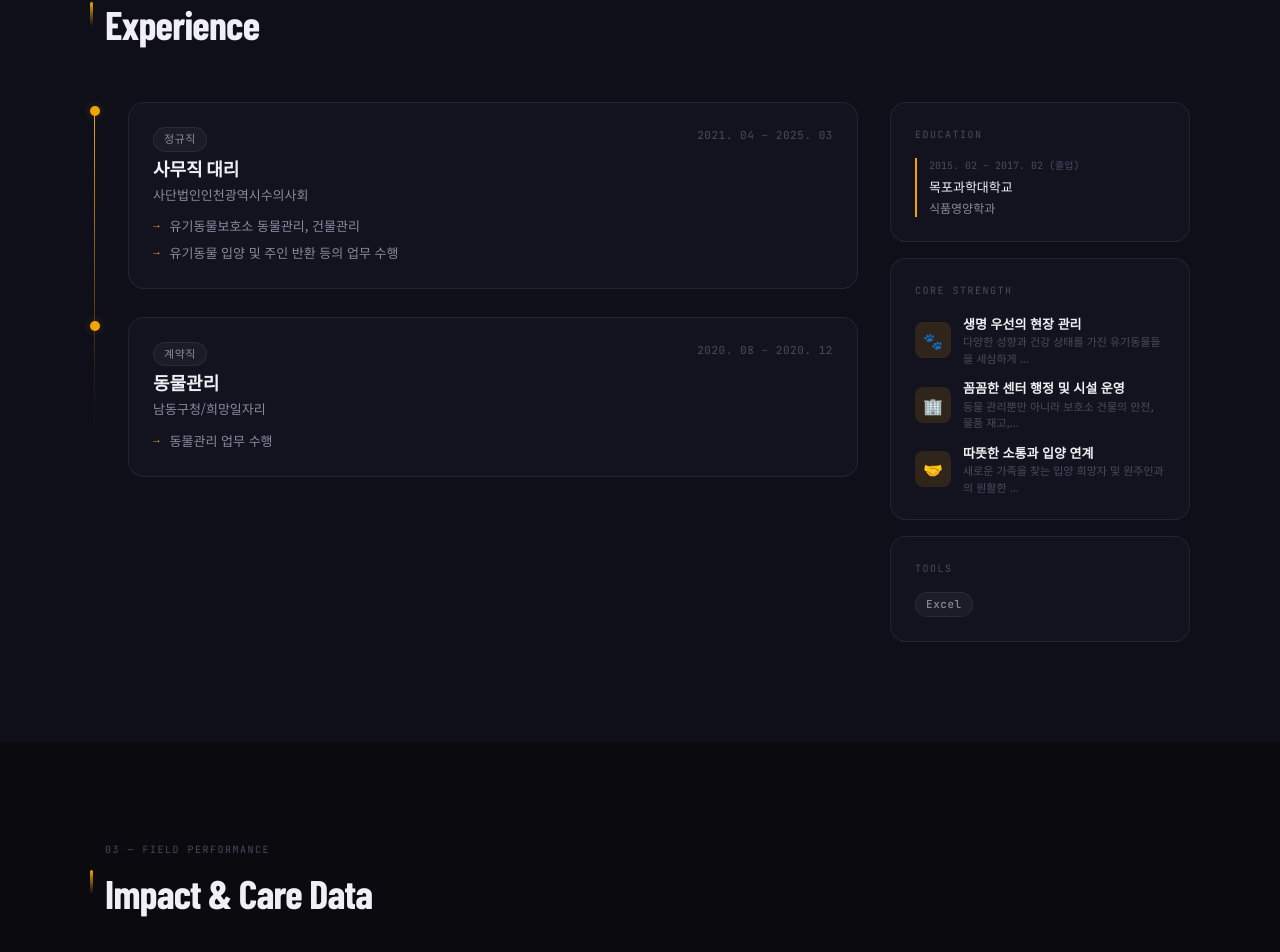
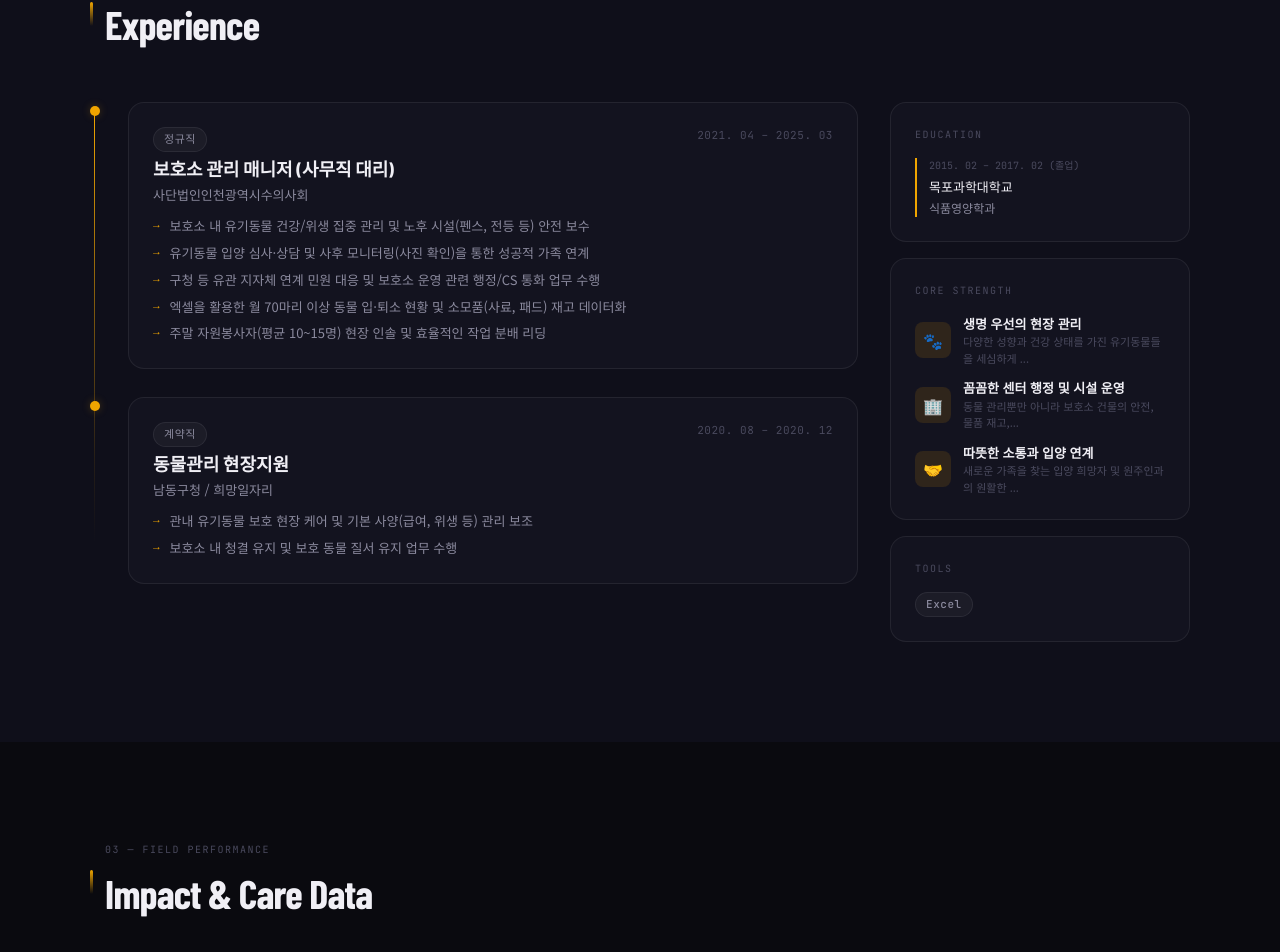
Before and after one commit to vhm7895-star/-, a Next.js app: page / in a window 1280 px wide. Shown: the part 955-1907 px from the top of the page. Built offline with nearby package versions, Linux system fonts and the light colour scheme; a web font is replaced by a local one.

Commit message:
feat: 경력 기술서(Experience) 세부 업무 및 구청 연계 내용 추가

```diff
--- a/data/portfolio.ts
+++ b/data/portfolio.ts
@@ -213,26 +213,30 @@ export const experiences = [
     period: '2021. 04 – 2025. 03',
     company: '사단법인인천광역시수의사회',
     brand: '',
-    role: '사무직 대리',
+    role: '보호소 관리 매니저 (사무직 대리)',
     type: '정규직',
     channels: '',
     tools: '',
     highlights: [
-      '유기동물보호소 동물관리, 건물관리',
-      '유기동물 입양 및 주인 반환 등의 업무 수행',
+      '보호소 내 유기동물 건강/위생 집중 관리 및 노후 시설(펜스, 전등 등) 안전 보수',
+      '유기동물 입양 심사·상담 및 사후 모니터링(사진 확인)을 통한 성공적 가족 연계',
+      '구청 등 유관 지자체 연계 민원 대응 및 보호소 운영 관련 행정/CS 통화 업무 수행',
+      '엑셀을 활용한 월 70마리 이상 동물 입·퇴소 현황 및 소모품(사료, 패드) 재고 데이터화',
+      '주말 자원봉사자(평균 10~15명) 현장 인솔 및 효율적인 작업 분배 리딩',
     ],
   },
   {
     id: 2,
     period: '2020. 08 – 2020. 12',
-    company: '남동구청/희망일자리',
+    company: '남동구청 / 희망일자리',
     brand: '',
-    role: '동물관리',
+    role: '동물관리 현장지원',
     type: '계약직',
     channels: '',
     tools: '',
     highlights: [
-      '동물관리 업무 수행',
+      '관내 유기동물 보호 현장 케어 및 기본 사양(급여, 위생 등) 관리 보조',
+      '보호소 내 청결 유지 및 보호 동물 질서 유지 업무 수행',
     ],
   },
 ]
```
